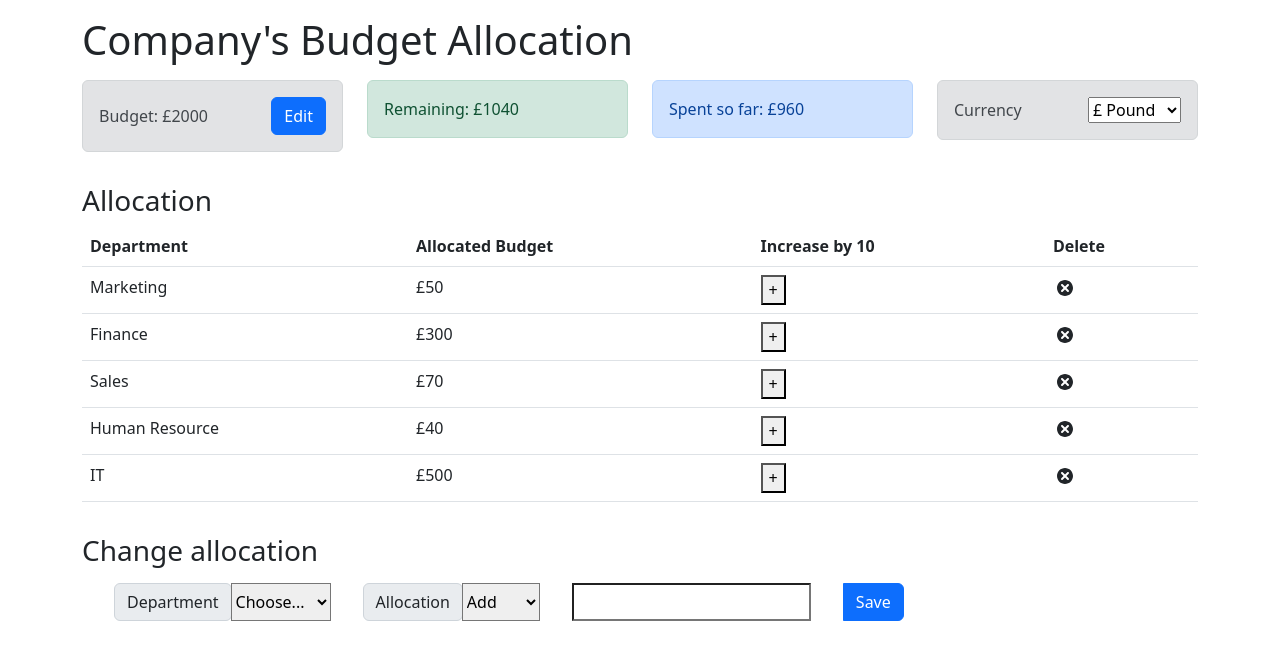
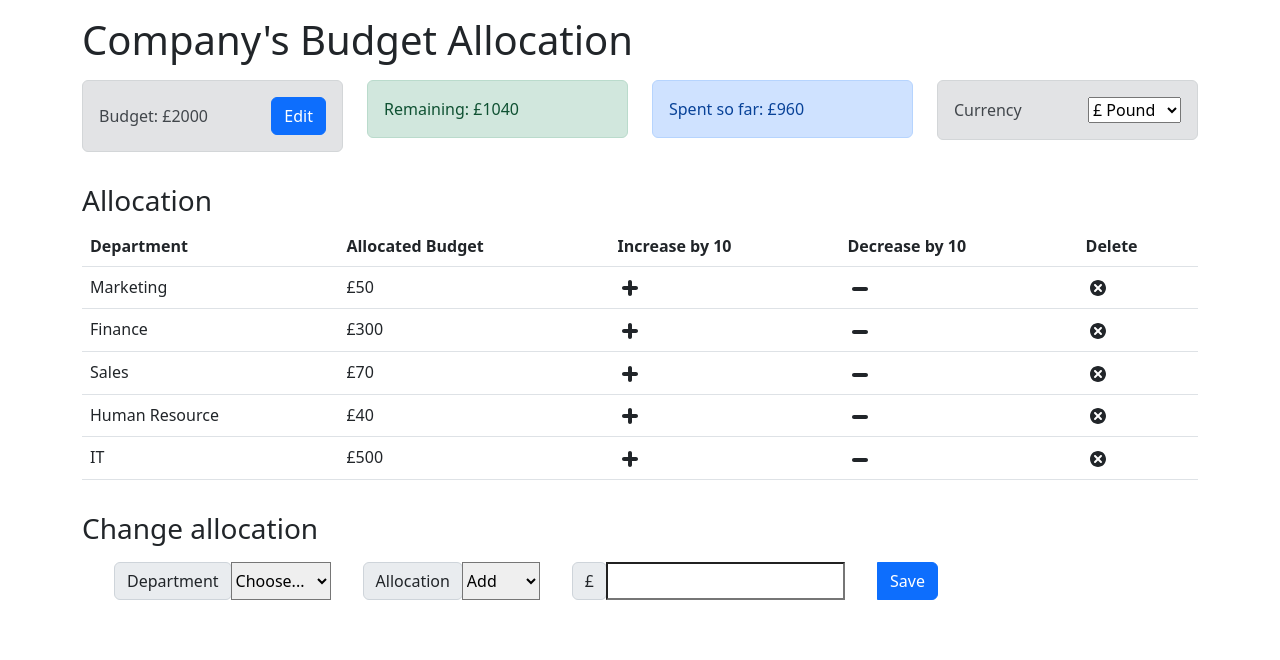
Before and after one commit to ibm-developer-skills-network/ejtos-react_budget_app, a React (Create React App) app: page / in a window 1280 px wide. Shown: the top 660 px of the page. Built offline with nearby package versions, Linux system fonts and the light colour scheme.

Commit message:
Final touchup
Signed-off-by: Aiman Rosli <aimanrosli977@yahoo.com>

```diff
--- a/src/components/AllocationForm.js
+++ b/src/components/AllocationForm.js
@@ -1,7 +1,7 @@
 import React, { useContext, useState } from 'react';
 import { AppContext } from '../context/AppContext';
 const AllocationForm = (props) => {
-    const { dispatch,remaining  } = useContext(AppContext);
+    const { dispatch,remaining, currency } = useContext(AppContext);
     const [name, setName] = useState('');
     const [cost, setCost] = useState('');
     const [action, setAction] = useState('');
@@ -50,12 +50,15 @@ const AllocationForm = (props) => {
                         <option defaultValue value="Add" name="Add">Add</option>
                 <option value="Reduce" name="Reduce">Reduce</option>
                   </select>
+                  <div className="input-group-prepend" style={{ marginLeft: '2rem' }}>
+                <label className="input-group-text" htmlFor="inputGroupSelect02">{currency}</label>
+                  </div>
                     <input
                         required='required'
                         type='number'
                         id='cost'
                         value={cost}
-                        style={{ marginLeft: '2rem' , size: 10}}
+                        style={{size: 10}}
                         onChange={(event) => setCost(event.target.value)}>
                         </input>
                     <button className="btn btn-primary" onClick={submitEvent} style={{ marginLeft: '2rem' }}>
--- a/src/components/Budget.js
+++ b/src/components/Budget.js
@@ -3,7 +3,7 @@ import ViewBudget from './ViewBudget';
 import EditBudget from './EditBudget';
 import { AppContext } from '../context/AppContext';
 const Budget = () => {
-    const { budget, dispatch } = useContext(AppContext);
+    const { budget, dispatch, currency } = useContext(AppContext);
     const [isEditing, setIsEditing] = useState(false);
 
 	const handleEditClick = () => {
@@ -24,7 +24,7 @@ const Budget = () => {
 				<EditBudget handleSaveClick={handleSaveClick} budget={budget} />
 			) : (
 				// For part 1 render component inline rather than create a seperate one
-				<ViewBudget handleEditClick={handleEditClick} budget={budget} />
+				<ViewBudget handleEditClick={handleEditClick} budget={budget} currency={currency}/>
 			)}
 		</div>
     );
--- a/src/components/Currency.js
+++ b/src/components/Currency.js
@@ -2,17 +2,17 @@ import React, { useContext } from 'react';
 import { AppContext} from '../context/AppContext';
 const Currency = () => {
     const {dispatch} = useContext(AppContext);
-    const changeCurrency = (val) => {
+    const changeCurrency = (value) => {
         dispatch({
             type: 'CHG_CURRENCY',
-            payload: val,
+            payload: value,
         })
     }
     return (
         <div className="alert alert-secondary p-3 d-flex align-items-center justify-content-between"> Currency {
-            <select name="Currency" id="Currency" onChange={event=>changeCurrency(event.target.val)}>
+            <select name="Currency" id="Currency" onChange={event=>changeCurrency(event.target.value)}>
                 <option value="£">£ Pound</option>
-                <option value="€">£ Europe</option>
+                <option value="€">€ Euro</option>
                 <option value="₹">₹ Ruppee</option>
                 <option value="$">$ Dollar</option>
             </select>
--- a/src/components/EditBudget.js
+++ b/src/components/EditBudget.js
@@ -2,7 +2,7 @@ import React, { useContext, useState } from 'react';
 import { AppContext } from '../context/AppContext';
 
 const EditBudget = (props) => {
-    const { expenses,budget } = useContext(AppContext);
+    const { expenses,budget , remaining, currency } = useContext(AppContext);
 	const [value, setValue] = useState(props.budget);
     const totalExpenses = expenses.reduce((total, item) => {
         return (total = total + item.cost);
@@ -10,13 +10,19 @@ const EditBudget = (props) => {
 
 
     if(value > 20000) {
-        alert("The value cannot exceed this value:  £"+value);
+        alert("The value cannot exceed this value:  "+value);
         setValue(budget);
         return;
     }
 
     if (value <= totalExpenses) {
-        alert("The value cannot lower than spending value: £"+totalExpenses);
+        alert("The value cannot lower than spending value: "+totalExpenses);
+        setValue(budget);
+        return;
+    }
+
+    if (value > 3039 && value < 20000) {
+        alert("The value cannot exceed remainning budget");
         setValue(budget);
         return;
     }
--- a/src/components/ExpenseItem.js
+++ b/src/components/ExpenseItem.js
@@ -1,8 +1,8 @@
 import React, { useContext } from 'react';
-import { TiDelete } from 'react-icons/ti';
+import { TiDelete, TiPlus,TiMinus} from 'react-icons/ti';
 import { AppContext } from '../context/AppContext';
 const ExpenseItem = (props) => {
-    const { dispatch } = useContext(AppContext);
+    const { dispatch, currency } = useContext(AppContext);
     const handleDeleteExpense = () => {
         dispatch({
             type: 'DELETE_EXPENSE',
@@ -19,11 +19,23 @@ const ExpenseItem = (props) => {
             payload: expense
         });
     }
+
+    const decreaseAllocation = (name) => {
+        const expense = {
+            name: name,
+            cost: 10,
+        };
+        dispatch({
+            type: 'RED_EXPENSE',
+            payload: expense
+        });
+    }
     return (
         <tr>
         <td>{props.name}</td>
-        <td>£{props.cost}</td>
-        <td><button onClick={event=> increaseAllocation(props.name)}>+</button></td>
+        <td>{currency}{props.cost}</td>
+        <td><TiPlus size='1.5em' onClick={event=> increaseAllocation(props.name)}></TiPlus></td>
+        <td><TiMinus size='1.5em' onClick={event=> decreaseAllocation(props.name)}></TiMinus></td>
         <td><TiDelete size='1.5em' onClick={handleDeleteExpense}></TiDelete></td>
         </tr>
     );
--- a/src/components/ExpenseList.js
+++ b/src/components/ExpenseList.js
@@ -11,6 +11,7 @@ const ExpenseList = () => {
               <th scope="col">Department</th>
               <th scope="col">Allocated Budget</th>
               <th scope="col">Increase by 10</th>
+              <th scope="col">Decrease by 10</th>
               <th scope="col">Delete</th>
             </tr>
           </thead>
--- a/src/components/ExpenseTotal.js
+++ b/src/components/ExpenseTotal.js
@@ -1,13 +1,13 @@
 import React, { useContext } from 'react';
 import { AppContext } from '../context/AppContext';
 const ExpenseTotal = () => {
-    const { expenses } = useContext(AppContext);
+    const { expenses, currency } = useContext(AppContext);
     const totalExpenses = expenses.reduce((total, item) => {
         return (total += item.cost);
     }, 0);
     return (
         <div className='alert alert-primary'>
-            <span>Spent so far: £{totalExpenses}</span>
+            <span>Spent so far: {currency}{totalExpenses}</span>
         </div>
     );
 };
--- a/src/components/Remaining.js
+++ b/src/components/Remaining.js
@@ -1,14 +1,14 @@
 import React, { useContext } from 'react';
 import { AppContext } from '../context/AppContext';
 const Remaining = () => {
-    const { expenses, budget } = useContext(AppContext);
+    const { expenses, budget, currency } = useContext(AppContext);
     const totalExpenses = expenses.reduce((total, item) => {
         return (total = total + item.cost);
     }, 0);
     const alertType = totalExpenses > budget ? 'alert-danger' : 'alert-success';
     return (
         <div className={`alert ${alertType}`}>
-            <span>Remaining: £{budget - totalExpenses}</span>
+            <span>Remaining: {currency}{budget - totalExpenses}</span>
         </div>
     );
 };
--- a/src/components/ViewBudget.js
+++ b/src/components/ViewBudget.js
@@ -3,7 +3,7 @@ import React from 'react';
 const ViewBudget = (props) => {
 	return (
 		<>
-			<span>Budget: £{props.budget}</span>
+			<span>Budget: {props.currency}{props.budget}</span>
 			<button type='button' class='btn btn-primary' onClick={props.handleEditClick}>
 				Edit
 			</button>
```
